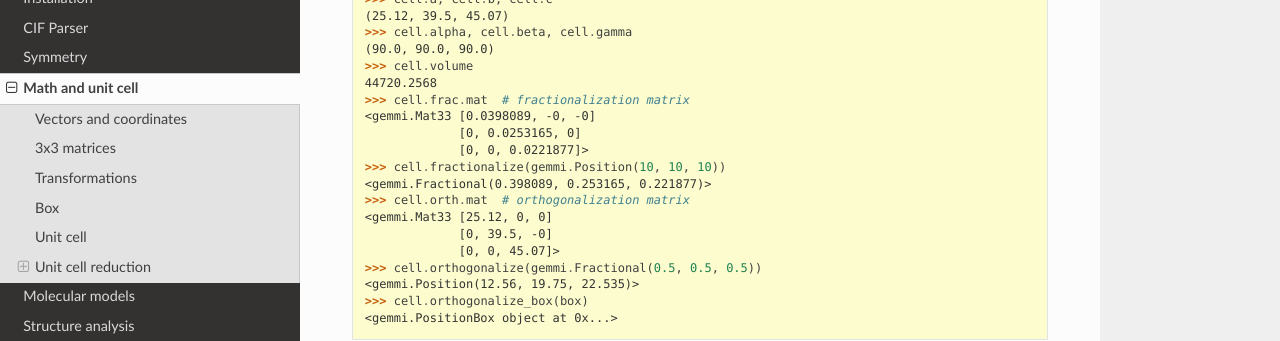
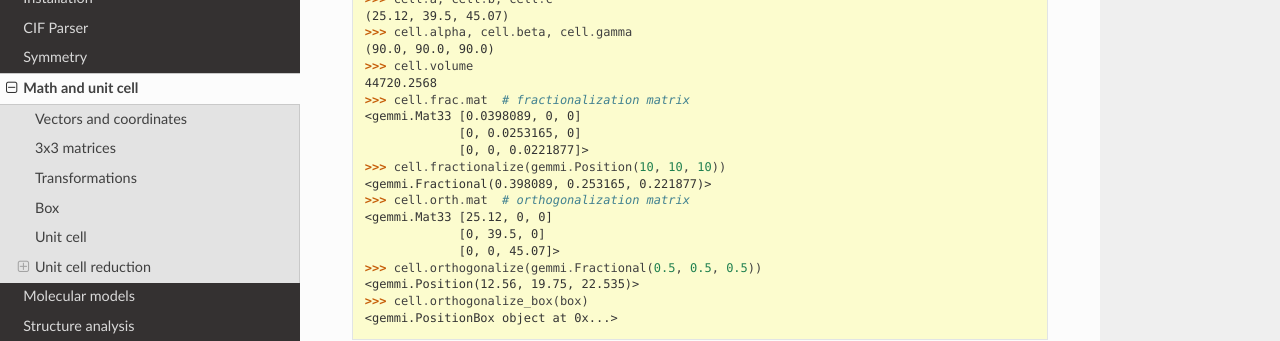
Before and after one commit to project-gemmi/gemmi, a Sphinx documentation site: the page built from docs/cell.rst, in a window 1280 px wide and 900 px high, scrolled down 5401 px. Shown: the part 151-492 px from the top of the window. Built offline with Sphinx 7.4.7 and the Read the Docs theme 2.0.0, drawn with Linux system fonts in a browser that asks for light colours; some of the changed text lies outside the part shown.

Commit message:
python: tweak formatting of Vec3/Mat33 __repr__()
print 0 instead of -0 and |x|<1e-15

```diff
--- a/docs/cell.rst
+++ b/docs/cell.rst
@@ -152,8 +152,8 @@ We have usual methods expected in a matrix class:
   >>> mat33.determinant()
   1.0
   >>> mat33.inverse()
-  <gemmi.Mat33 [1, 0, -0]
-               [-0, 1, 5]
+  <gemmi.Mat33 [1, 0, 0]
+               [0, 1, 5]
                [0, 0, 1]>
 
 (and a few others that are not documented yet).
@@ -324,14 +324,14 @@ for switching between fractional and Cartesian coordinates:
     >>> cell.volume
     44720.2568
     >>> cell.frac.mat  # fractionalization matrix
-    <gemmi.Mat33 [0.0398089, -0, -0]
+    <gemmi.Mat33 [0.0398089, 0, 0]
                  [0, 0.0253165, 0]
                  [0, 0, 0.0221877]>
     >>> cell.fractionalize(gemmi.Position(10, 10, 10))
     <gemmi.Fractional(0.398089, 0.253165, 0.221877)>
     >>> cell.orth.mat  # orthogonalization matrix
     <gemmi.Mat33 [25.12, 0, 0]
-                 [0, 39.5, -0]
+                 [0, 39.5, 0]
                  [0, 0, 45.07]>
     >>> cell.orthogonalize(gemmi.Fractional(0.5, 0.5, 0.5))
     <gemmi.Position(12.56, 19.75, 22.535)>
```
Also changed, not shown: 1 other file.
